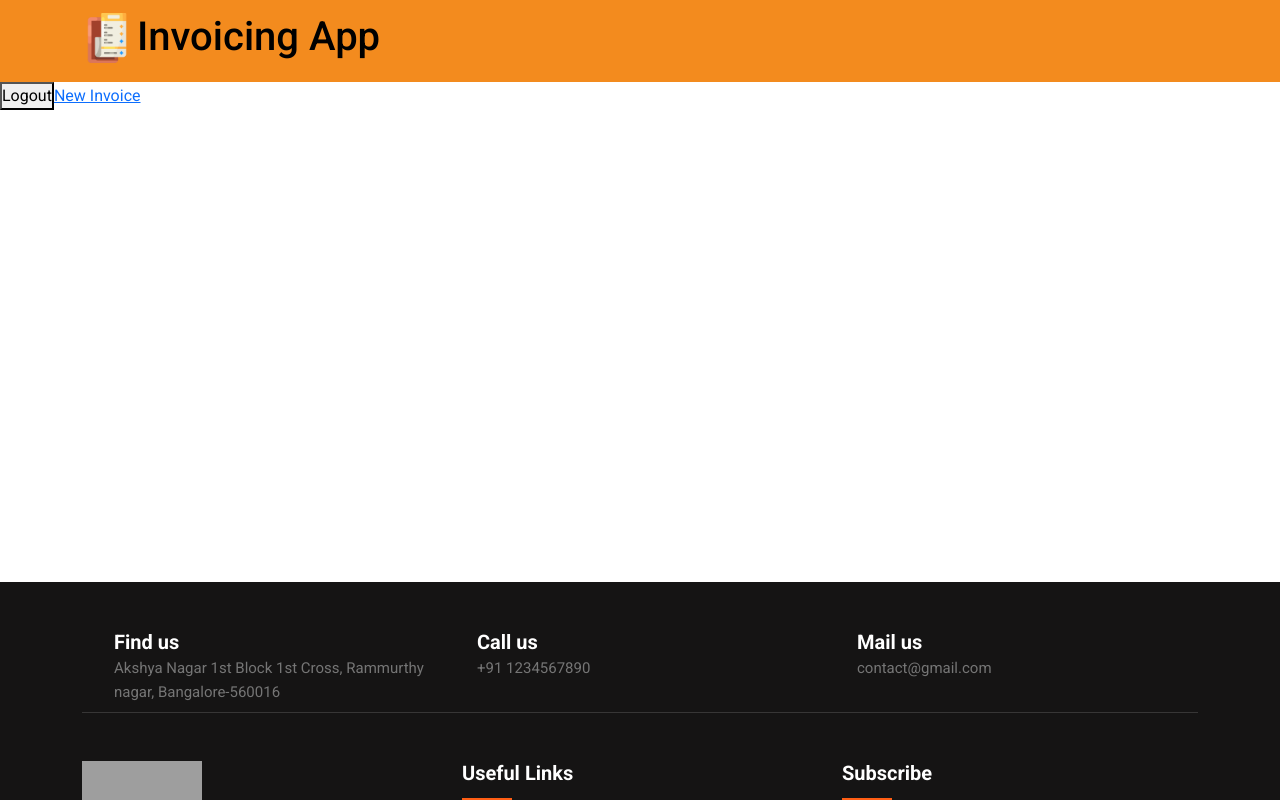
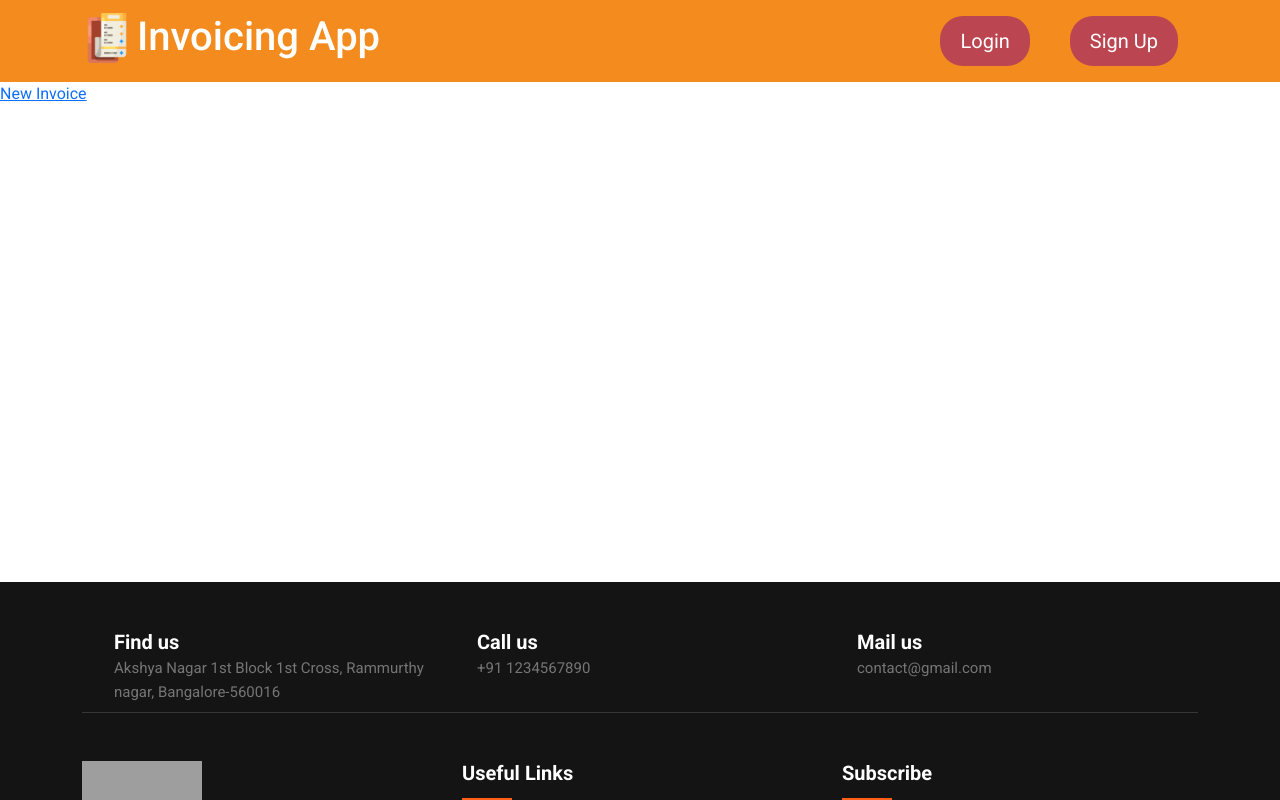
Before and after one commit to kartiksarwan2017/Invoicing_App, a React (Create React App) app: page /home in a window 1280 px wide. Shown: the top 800 px of the page. Built offline with nearby package versions, Linux system fonts and the light colour scheme; grey boxes are pictures that could not be loaded.

Commit message:
Adding Styles to Header

```diff
--- a/src/App.jsx
+++ b/src/App.jsx
@@ -32,8 +32,6 @@ function App() {
     <div className="App">
 
       <Header />
-
-      <Router>
         <Routes>
           <Route exact path="/register" element={<Register />} />
           <Route exact path="/login" element={<Login />} />
@@ -42,8 +40,6 @@ function App() {
           <Route exact path="/payment" element={<Payment netTotal={netTotal} taxRate={taxRate} />} />
           <Route exact path="/payment-status" element={<PaymentStatus />} />
         </Routes>
-      </Router>
-
       <Footer />
 
     </div>
--- a/src/components/Header/Header.jsx
+++ b/src/components/Header/Header.jsx
@@ -2,8 +2,19 @@ import "./Header.scss";
 import React from 'react';
 import Container from 'react-bootstrap/Container';
 import Navbar from 'react-bootstrap/Navbar';
+import { Link, useNavigate } from 'react-router-dom';
 
 const Header = () => {
+
+
+  const navigate = useNavigate();
+
+  const handleLogOut = () => {
+    localStorage.removeItem('username');
+    navigate('/login');
+  }
+
+
   return (
     <div className='header-container'>
       <Navbar>
@@ -18,6 +29,21 @@ const Header = () => {
             />{' '}
             <h1>Invoicing App</h1>
           </Navbar.Brand>
+
+
+          {
+              localStorage.getItem("username") !== null &&
+              <button className='logoutBtn' onClick={handleLogOut}>Logout</button>
+          }
+
+
+          {
+              localStorage.getItem("username") === null &&
+              <div className='nav-btn-container'>
+              <button className='nav-btn'><Link to="/login">Login</Link></button>
+              <button className='nav-btn'><Link to="/register">Sign Up</Link></button>
+              </div>
+          }
         </Container>
       </Navbar>
     </div>
--- a/src/components/Header/Header.scss
+++ b/src/components/Header/Header.scss
@@ -4,6 +4,41 @@
 
     h1{
         display: inline-block;
+        color: #fefffe;
     }
 
+    button{
+        padding: 10px 20px;
+        border-radius: 23px;
+        border: none;
+        outline: none;
+        margin: 0 20px;
+
+
+        > a{
+            text-decoration: none;
+            font-size: 20px;
+            color: #fefffe;
+        }
+    }
+
+
+    .logoutBtn{
+        background-color: red;
+        font-size: 20px;
+        color: #fefffe;
+    }
+
+    .logoutBtn:hover{
+        background-color: crimson;
+    }
+
+
+    .nav-btn-container{
+        .nav-btn {
+            background-color: #bb4550;
+        }
+    }
+
+
 }
--- a/src/components/Home/Home.jsx
+++ b/src/components/Home/Home.jsx
@@ -1,19 +1,12 @@
 import "./Home.scss";
 import React from 'react';
-import { Link, useNavigate } from 'react-router-dom';
+import { Link } from 'react-router-dom';
 
 const Home = () => {
 
-  const navigate = useNavigate();
-
-  const handleLogOut = () => {
-    localStorage.removeItem('username');
-    navigate('/login');
-  }
 
   return (
     <div className='home-container'>
-      <button onClick={handleLogOut}>Logout</button>
       <Link to="/new-invoice">New Invoice</Link>
     </div>
 
--- a/src/index.js
+++ b/src/index.js
@@ -1,13 +1,18 @@
 import React from 'react';
 import ReactDOM from 'react-dom/client';
+import {BrowserRouter as Router} from "react-router-dom";
 import './index.css';
 import App from './App';
 import 'bootstrap/dist/css/bootstrap.min.css';
 
 
+
 const root = ReactDOM.createRoot(document.getElementById('root'));
 root.render(
   <React.StrictMode>
-    <App />
+    <Router>
+      <App />
+    </Router>
+
   </React.StrictMode>
 );
```
